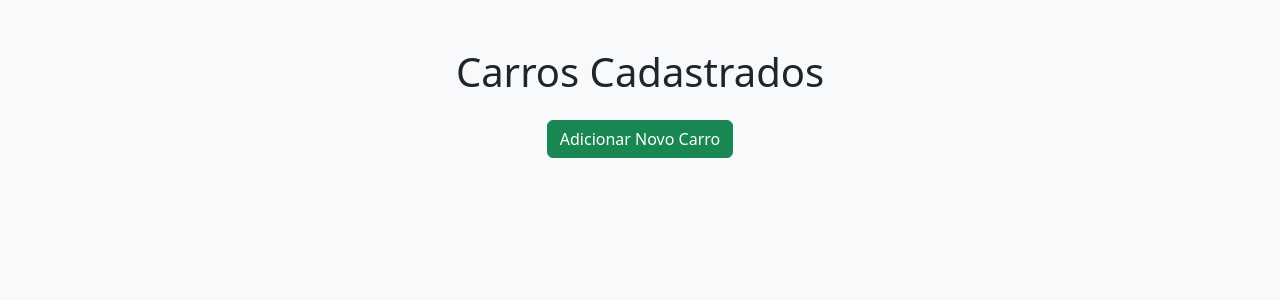
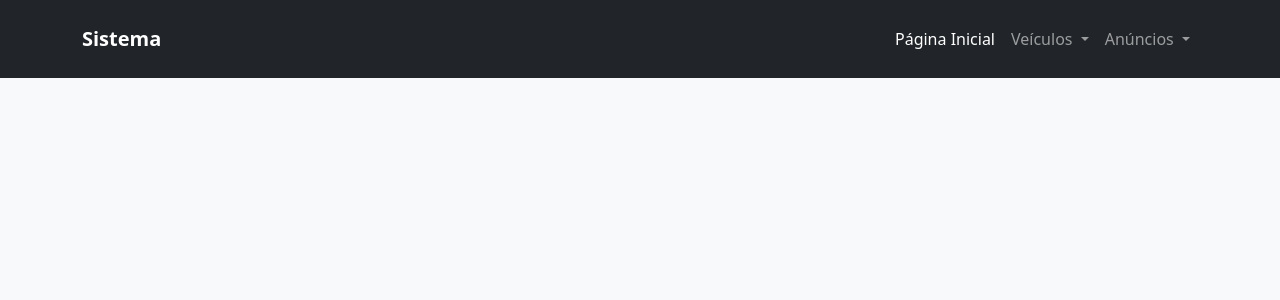
Before and after one commit to gallineci/DWB, a Django app: page /veiculo/ in a window 1280 px wide. Shown: the top 300 px of the page. Run offline with Django 5.2, Linux system fonts and the light colour scheme; the visitor is signed in with stand-in values (Sample User, id 1); data that the repository does not hold is empty.

Commit message:
url de deleção arrumada

```diff
--- a/templates/veiculo/deletar.html
+++ b/templates/veiculo/deletar.html
@@ -82,10 +82,10 @@
             {% endif %}
         </div>
 
-        <form method="post" action="/veiculos/deletar/{{ veiculo.id }}">
+        <form method="post" action="{% url 'deletar-veiculo' veiculo.id %}">
             {% csrf_token %}
             <button type="submit" class="btn btn-danger">Confirmar Exclusão</button>
-            <a href="/veiculos" class="btn btn-secondary">Cancelar</a>
+            <a href="/veiculo" class="btn btn-secondary">Cancelar</a>
         </form>
     </div>
 </body>
--- a/templates/veiculo/listar.html
+++ b/templates/veiculo/listar.html
@@ -1,11 +1,11 @@
 <!DOCTYPE html>
 <html lang="pt-BR">
 <head>
-    <meta charset="UTF-8">
-    <meta name="viewport" content="width=device-width, initial-scale=1.0">
+  <meta charset="UTF-8" />
+  <meta name="viewport" content="width=device-width, initial-scale=1.0"/>
   <title>Listagem de Carros</title>
   <!-- Bootstrap CDN -->
-    <link href="https://cdn.jsdelivr.net/npm/bootstrap@5.3.3/dist/css/bootstrap.min.css" rel="stylesheet">
+  <link href="https://cdn.jsdelivr.net/npm/bootstrap@5.3.3/dist/css/bootstrap.min.css" rel="stylesheet" />
   <style>
     .car-card img {
       width: 100%;
@@ -17,16 +17,54 @@
       max-width: 400px;
       margin: auto;
     }
+    .navbar {
+      padding-top: 1.2rem;
+      padding-bottom: 1.2rem;
+    }
   </style>
 </head>
 <body class="bg-light">
+
+  <!-- NAVBAR -->
+  <nav class="navbar navbar-expand-lg navbar-dark bg-dark">
+    <div class="container">
+      <a class="navbar-brand fw-bold" href="/">Sistema</a>
+      <button class="navbar-toggler" type="button" data-bs-toggle="collapse" data-bs-target="#navbarNavDropdown">
+        <span class="navbar-toggler-icon"></span>
+      </button>
+
+      <div class="collapse navbar-collapse" id="navbarNavDropdown">
+        <ul class="navbar-nav ms-auto">
+          <li class="nav-item">
+            <a class="nav-link active" href="/">Página Inicial</a>
+          </li>
+
+          <li class="nav-item dropdown">
+            <a class="nav-link dropdown-toggle" href="#" id="veiculosDropdown" role="button" data-bs-toggle="dropdown">
+              Veículos
+            </a>
+            <ul class="dropdown-menu">
+              <li><a class="dropdown-item" href="/veiculo/">Listar</a></li>
+              <li><a class="dropdown-item" href="/veiculo/novo">Cadastrar</a></li>
+            </ul>
+          </li>
+
+          <li class="nav-item dropdown">
+            <a class="nav-link dropdown-toggle" href="#" id="anunciosDropdown" role="button" data-bs-toggle="dropdown">
+              Anúncios
+            </a>
+            <ul class="dropdown-menu">
+              <li><a class="dropdown-item" href="/anuncio/">Listar</a></li>
+              <li><a class="dropdown-item" href="/anuncio/novo">Cadastrar</a></li>
+            </ul>
+          </li>
+        </ul>
+      </div>
+    </div>
+  </nav>
+
+  <!-- CONTEÚDO PRINCIPAL -->
   <div class="container my-5">
-        <h1 class="text-center mb-4">Carros Cadastrados</h1>
-
-        <div class="text-center mb-4">
-            <a href="/veiculo/novo" class="btn btn-success">Adicionar Novo Carro</a>
-        </div>
-
     <div class="row g-4">
       {% for carro in veiculos %}
         <div class="col-md-6 col-lg-4">
@@ -48,8 +86,8 @@
             </div>
 
             <div class="text-center mt-3">
-                            <a href="{{carro.id}}" class="btn btn-outline-primary me-2">Editar</a>
-                            <a href="deletar/{{carro.id}}" class="btn btn-danger">Excluir</a>
+              <a href="{{ carro.id }}" class="btn btn-outline-primary me-2">Editar</a>
+              <a href="deletar/{{ carro.id }}" class="btn btn-danger">Excluir</a>
             </div>
           </div>
         </div>
@@ -57,7 +95,7 @@
     </div>
   </div>
 
-    <!-- Bootstrap JS (opcional) -->
+  <!-- Bootstrap JS -->
   <script src="https://cdn.jsdelivr.net/npm/bootstrap@5.3.3/dist/js/bootstrap.bundle.min.js"></script>
 </body>
 </html>
```
Lines whose indentation alone changed are shown as unchanged.
